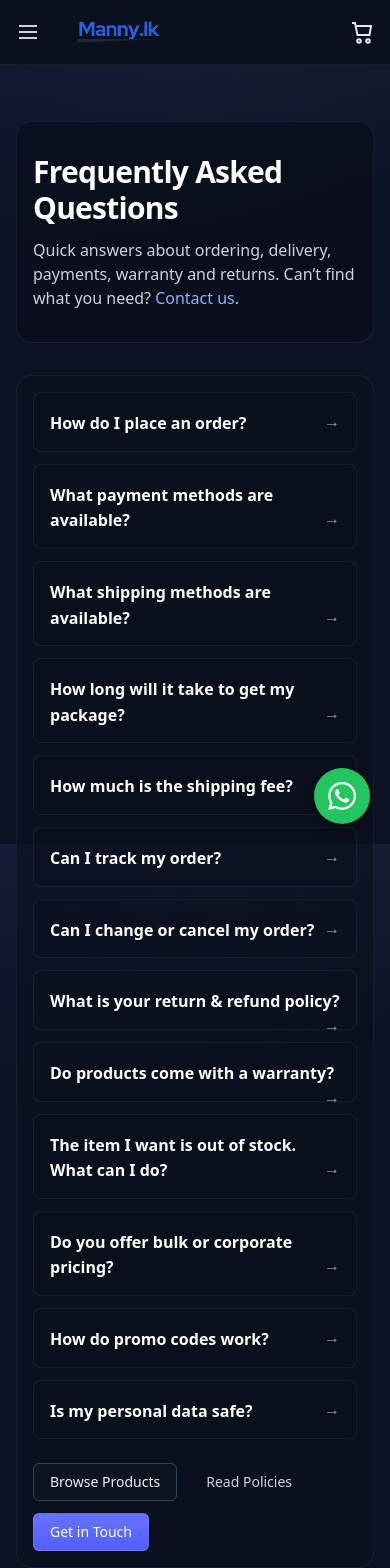
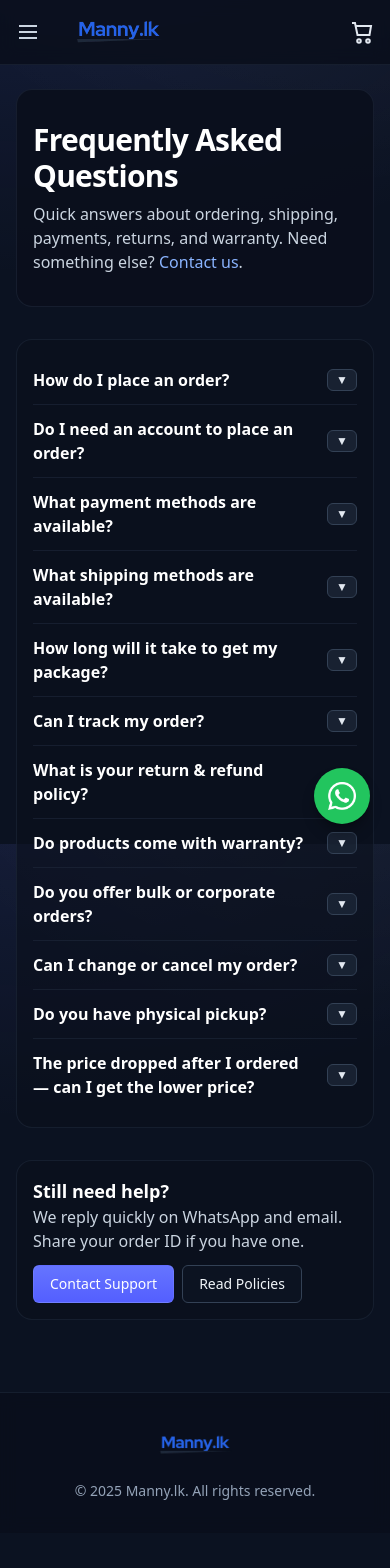
Before and after one commit to UdUdithaEdirisinghe/unm, a Next.js app: page /faq in a window 390 px wide. Shown: the top 1568 px of the page. After the commit the page ends 1533 px from the top, so only its background shows below. Built offline with nearby package versions, Linux system fonts and the light colour scheme.

Commit message:
fax error fix

```diff
--- a/src/app/faq/page.tsx
+++ b/src/app/faq/page.tsx
@@ -1,25 +1,36 @@
+// src/app/faq/page.tsx
 import Link from "next/link";
 
+/** Cache safely but allow easy updates once a day */
 export const dynamic = "force-static";
-export const revalidate = 60 * 60 * 24; // re-gen daily
+export const revalidate = 60 * 60 * 24; // 24h
 
 export const metadata = {
   title: "FAQs • Manny.lk",
   description:
-    "Answers to common questions about ordering, shipping, payments, returns, warranty and support at Manny.lk.",
+    "Answers to common questions about ordering, shipping, payments, delivery times, returns, warranty, and support at Manny.lk.",
 };
 
-type Faq = { q: string; a: React.ReactNode };
+/** No client JS needed — <details> gives us an accessible accordion. */
+type QA = { q: string; a: React.ReactNode };
 
-const faqs: Faq[] = [
+const faqs: QA[] = [
   {
     q: "How do I place an order?",
     a: (
       <>
-        Browse products, pick the item and quantity, then click <b>Add to Cart</b>.
-        Go to your cart and press <b>Checkout</b>. Fill the delivery details,
-        choose a payment method (Cash on Delivery or Bank Transfer), and confirm.
-        We’ll email your order confirmation immediately.
+        Add your item(s) to cart and proceed to checkout. Enter your shipping
+        details, choose a payment method, and confirm the order. You’ll receive
+        an email/SMS with your order ID immediately.
+      </>
+    ),
+  },
+  {
+    q: "Do I need an account to place an order?",
+    a: (
+      <>
+        No — guest checkout is supported. Creating an account lets you view
+        order history, track statuses, and save addresses for faster checkout.
       </>
     ),
   },
@@ -27,9 +38,13 @@ const faqs: Faq[] = [
     q: "What payment methods are available?",
     a: (
       <>
-        We currently accept <b>Cash on Delivery (COD)</b> and <b>Direct Bank Transfer</b>.
-        If you choose bank transfer, please upload your payment slip on the order
-        confirmation page or send it to us with your Order ID.
+        We currently support <strong>Cash on Delivery (COD)</strong> and{" "}
+        <strong>Bank Transfer</strong>. For bank transfer, upload the slip at
+        checkout or share it with your order ID via{" "}
+        <Link href="/contact" className="text-brand-accent hover:underline">
+          Contact
+        </Link>
+        .
       </>
     ),
   },
@@ -37,9 +52,9 @@ const faqs: Faq[] = [
     q: "What shipping methods are available?",
     a: (
       <>
-        Island-wide courier delivery. Standard delivery is used for most areas; a
-        doorstep service is provided where available. Pickup is not guaranteed but
-        can be arranged for certain items—<Link href="/contact" className="text-brand-accent hover:underline">contact us</Link> first.
+        We ship across Sri Lanka via trusted couriers. Standard shipping is
+        applied at checkout. Free shipping may apply during promotions or with
+        specific promo codes.
       </>
     ),
   },
@@ -47,19 +62,10 @@ const faqs: Faq[] = [
     q: "How long will it take to get my package?",
     a: (
       <>
-        Orders are usually dispatched within <b>24–48 hours</b> on business days.
-        Delivery typically takes <b>1–5 working days</b> depending on your location
-        and courier schedules. Pre-order items will show an estimated ship date on
-        the product page.
-      </>
-    ),
-  },
-  {
-    q: "How much is the shipping fee?",
-    a: (
-      <>
-        Shipping is calculated at checkout based on destination and parcel size.
-        We also run free-shipping promos occasionally—apply the code at checkout if available.
+        Orders are typically processed within <strong>24–48 hours</strong>.
+        Delivery time is usually <strong>2–5 business days</strong> depending on
+        your location and courier load. You’ll be notified once your order is
+        shipped.
       </>
     ),
   },
@@ -67,9 +73,48 @@ const faqs: Faq[] = [
     q: "Can I track my order?",
     a: (
       <>
-        Yes. You’ll receive an email/SMS with your tracking ID once your order is
-        handed to the courier. You can also check your order status on the{" "}
-        <Link href="/orders" className="text-brand-accent hover:underline">Orders</Link> page (if signed in).
+        Yes. After dispatch, we’ll email/SMS your tracking reference. You can
+        also check the status from the{" "}
+        <Link href="/admin" className="text-brand-accent hover:underline">
+          admin panel
+        </Link>{" "}
+        (for store staff) or by contacting us with your order ID.
+      </>
+    ),
+  },
+  {
+    q: "What is your return & refund policy?",
+    a: (
+      <>
+        Unopened/unused items can be returned within{" "}
+        <strong>7 days</strong> of delivery. For DOA/defects, we will repair,
+        replace, or refund as per inspection. Please read our full policy at{" "}
+        <Link href="/policies" className="text-brand-accent hover:underline">
+          Policies
+        </Link>
+        .
+      </>
+    ),
+  },
+  {
+    q: "Do products come with warranty?",
+    a: (
+      <>
+        Yes. Most items carry a <strong>manufacturer or store warranty</strong>.
+        Warranty duration depends on brand and product category (see product
+        page). Keep your order ID and any provided warranty card/slip.
+      </>
+    ),
+  },
+  {
+    q: "Do you offer bulk or corporate orders?",
+    a: (
+      <>
+        Absolutely. For quotations and availability, please reach out via{" "}
+        <Link href="/contact" className="text-brand-accent hover:underline">
+          Contact
+        </Link>{" "}
+        with product links and quantities.
       </>
     ),
   },
@@ -77,144 +122,101 @@ const faqs: Faq[] = [
     q: "Can I change or cancel my order?",
     a: (
       <>
-        If your order hasn’t shipped, we can help. Reach us ASAP with your Order ID via{" "}
-        <Link href="/contact" className="text-brand-accent hover:underline">Contact</Link>{" "}
-        or WhatsApp (green bubble on the site). Once shipped, changes/cancellations
-        aren’t guaranteed.
+        If the order hasn’t shipped, we can modify or cancel it. Contact us ASAP
+        with your order ID. Shipped orders can’t be cancelled, but you may be
+        eligible for a return per policy.
       </>
     ),
   },
   {
-    q: "What is your return & refund policy?",
+    q: "Do you have physical pickup?",
     a: (
       <>
-        We accept returns for unused items in original packaging within{" "}
-        <b>7 days</b> of delivery (some categories excluded for hygiene/safety).
-        Faulty on arrival? We’ll repair/replace according to warranty. See{" "}
-        <Link href="/policies" className="text-brand-accent hover:underline">Policies</Link> for details.
+        Limited pickup may be available on request. Please message us on{" "}
+        <Link
+          href="/contact"
+          className="text-brand-accent hover:underline"
+        >
+          Contact
+        </Link>{" "}
+        to confirm before placing your order.
       </>
     ),
   },
   {
-    q: "Do products come with a warranty?",
+    q: "The price dropped after I ordered — can I get the lower price?",
     a: (
       <>
-        Yes—most items include a <b>manufacturer or store warranty</b>. Warranty
-        length is listed on the product page. Keep your invoice/Order ID.
-      </>
-    ),
-  },
-  {
-    q: "The item I want is out of stock. What can I do?",
-    a: (
-      <>
-        Message us via WhatsApp—we can
-        tell you the next restock date or suggest alternatives.
-      </>
-    ),
-  },
-  {
-    q: "Do you offer bulk or corporate pricing?",
-    a: (
-      <>
-        Yes. Email us your requirements or{" "}
-        <Link href="/contact" className="text-brand-accent hover:underline">contact us</Link>{" "}
-        for a quotation.
-      </>
-    ),
-  },
-  {
-    q: "How do promo codes work?",
-    a: (
-      <>
-        Enter your code on the checkout page. Valid codes apply automatically.
-        Some codes exclude specific brands/categories or require a minimum spend.
-      </>
-    ),
-  },
-  {
-    q: "Is my personal data safe?",
-    a: (
-      <>
-        Yes. We only collect what’s needed to fulfill your order, and we never sell
-        your data. Read our{" "}
-        <Link href="/policies" className="text-brand-accent hover:underline">Privacy Policy</Link>.
+        Promotions are time-bound. If your order is within an active promo
+        window and not yet shipped, contact us and we’ll try to help.
       </>
     ),
   },
 ];
 
-function jsonLd() {
-  // schema.org FAQPage markup (limit to 12 Q&As for brevity)
-  const nodes = faqs.slice(0, 12).map((f) => ({
-    "@type": "Question",
-    name: f.q,
-    acceptedAnswer: {
-      "@type": "Answer",
-      text:
-        typeof f.a === "string"
-          ? f.a
-          : // basic fallback: strip JSX to text-ish string
-            String((f as any).a?.props?.children ?? "").toString(),
-    },
-  }));
-  return JSON.stringify({
-    "@context": "https://schema.org",
-    "@type": "FAQPage",
-    mainEntity: nodes,
-  });
-}
-
-export default function FaqPage() {
+export default function FAQPage() {
   return (
     <div className="space-y-8">
-      {/* SEO JSON-LD */}
-      <script type="application/ld+json" dangerouslySetInnerHTML={{ __html: jsonLd() }} />
-
       {/* Header */}
-      <section className="rounded-2xl border border-slate-800/60 bg-[rgba(10,15,28,0.9)] px-4 py-8 sm:px-8">
+      <header className="rounded-2xl border border-slate-800/60 bg-[rgba(10,15,28,0.9)] px-4 py-8 sm:px-8">
         <h1 className="text-3xl sm:text-4xl font-extrabold tracking-tight text-white">
           Frequently Asked Questions
         </h1>
-        <p className="mt-3 text-slate-300 max-w-2xl">
-          Quick answers about ordering, delivery, payments, warranty and returns.
-          Can’t find what you need?{" "}
+        <p className="mt-2 text-slate-300 max-w-2xl">
+          Quick answers about ordering, shipping, payments, returns, and
+          warranty. Need something else?{" "}
           <Link href="/contact" className="text-brand-accent hover:underline">
             Contact us
           </Link>
           .
         </p>
-      </section>
+      </header>
 
       {/* FAQ list */}
       <section className="rounded-2xl border border-slate-800/60 bg-[rgba(10,15,28,0.6)] p-4 sm:p-6">
-        <div className="space-y-3">
-          {faqs.map((item, i) => (
-            <details
-              key={i}
-              className="group rounded-lg border border-slate-800/60 bg-[rgba(10,15,28,0.35)] p-4"
+        <ul className="divide-y divide-slate-800/60">
+          {faqs.map((item, idx) => (
+            <li key={idx} className="py-3 sm:py-4">
+              <details className="group">
+                <summary className="flex cursor-pointer list-none items-center justify-between gap-3">
+                  <h2 className="text-base sm:text-lg font-semibold text-white">
+                    {item.q}
+                  </h2>
+                  <span
+                    aria-hidden
+                    className="shrink-0 rounded-md border border-slate-700 bg-slate-800/70 px-2 py-0.5 text-xs text-slate-200 transition-transform group-open:rotate-180"
                   >
-              <summary className="cursor-pointer select-none list-none font-semibold text-white leading-6">
-                <span className="align-middle">{item.q}</span>
-                <span className="float-right text-slate-400 transition-transform group-open:rotate-90">
-                  →
+                    ▼
                   </span>
                 </summary>
-              <div className="mt-3 text-slate-300 leading-relaxed">{item.a}</div>
+
+                <div className="mt-2 text-sm sm:text-base text-slate-300 leading-relaxed">
+                  {item.a}
+                </div>
               </details>
+            </li>
           ))}
+        </ul>
+      </section>
+
+      {/* CTA */}
+      <section className="rounded-2xl border border-slate-800/60 bg-[rgba(10,15,28,0.6)] p-4 sm:p-6">
+        <div className="flex flex-col gap-3 sm:flex-row sm:items-center sm:justify-between">
+          <div>
+            <h3 className="text-lg font-semibold text-white">Still need help?</h3>
+            <p className="text-slate-300">
+              We reply quickly on WhatsApp and email. Share your order ID if you
+              have one.
+            </p>
           </div>
-
-        <div className="mt-6 flex flex-wrap items-center gap-3">
-          <Link href="/products" className="btn-secondary">
-            Browse Products
+          <div className="flex gap-2">
+            <Link href="/contact" className="btn-primary">
+              Contact Support
             </Link>
-          <Link href="/policies" className="btn-ghost">
+            <Link href="/policies" className="btn-secondary">
               Read Policies
             </Link>
-          <Link href="/contact" className="btn-primary">
-            Get in Touch
-          </Link>
+          </div>
         </div>
       </section>
     </div>
```
Lines whose indentation alone changed are shown as unchanged.
